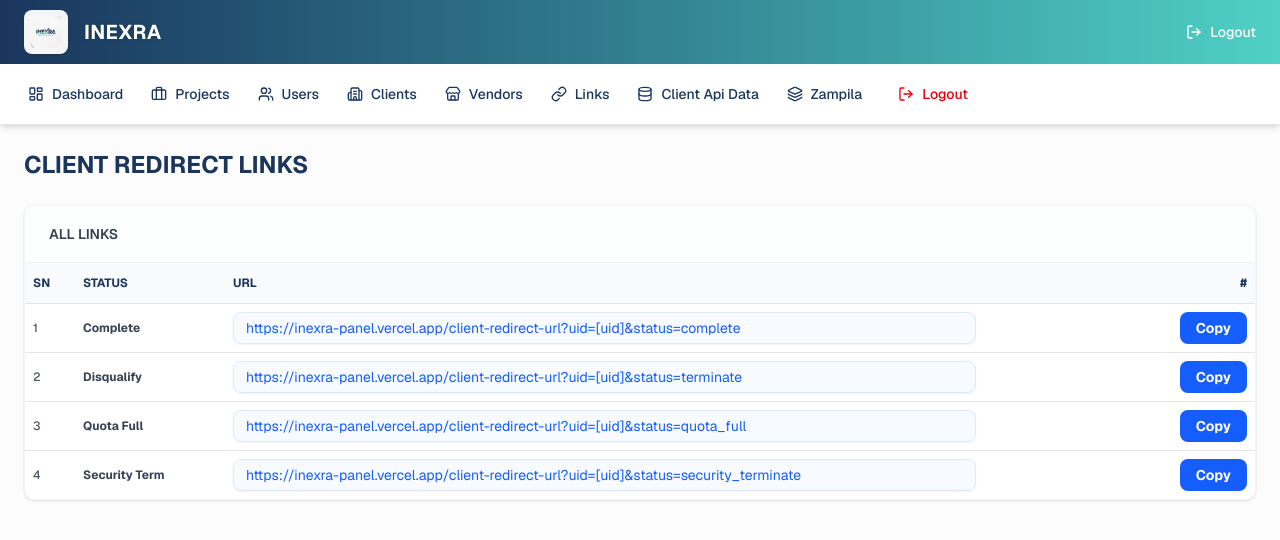
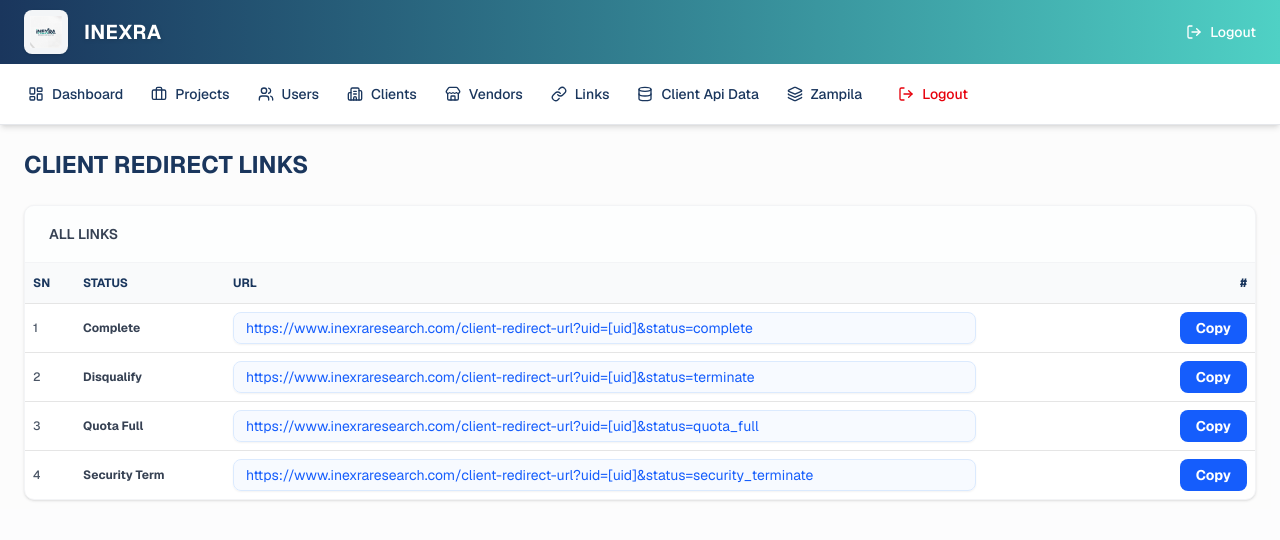
Before and after one commit to jeetyaduvanshi/inexra-panel, a Next.js app: page /links in a window 1280 px wide. Shown: the top 540 px of the page. Built offline with nearby package versions, Linux system fonts and the light colour scheme.

Commit message:
fix: replace vercel URLs with custom domain

```diff
--- a/app/links/page.tsx
+++ b/app/links/page.tsx
@@ -15,10 +15,10 @@
 } from "@/frontend/components/ui/table";
 
 const links = [
-    { sn: 1, status: "Complete", url: "https://inexra-panel.vercel.app/client-redirect-url?uid=[uid]&status=complete" },
-    { sn: 2, status: "Disqualify", url: "https://inexra-panel.vercel.app/client-redirect-url?uid=[uid]&status=terminate" },
-    { sn: 3, status: "Quota Full", url: "https://inexra-panel.vercel.app/client-redirect-url?uid=[uid]&status=quota_full" },
-    { sn: 4, status: "Security Term", url: "https://inexra-panel.vercel.app/client-redirect-url?uid=[uid]&status=security_terminate" },
+    { sn: 1, status: "Complete", url: "https://www.inexraresearch.com/client-redirect-url?uid=[uid]&status=complete" },
+    { sn: 2, status: "Disqualify", url: "https://www.inexraresearch.com/client-redirect-url?uid=[uid]&status=terminate" },
+    { sn: 3, status: "Quota Full", url: "https://www.inexraresearch.com/client-redirect-url?uid=[uid]&status=quota_full" },
+    { sn: 4, status: "Security Term", url: "https://www.inexraresearch.com/client-redirect-url?uid=[uid]&status=security_terminate" },
 ];
 
 export default function LinksPage() {
```
